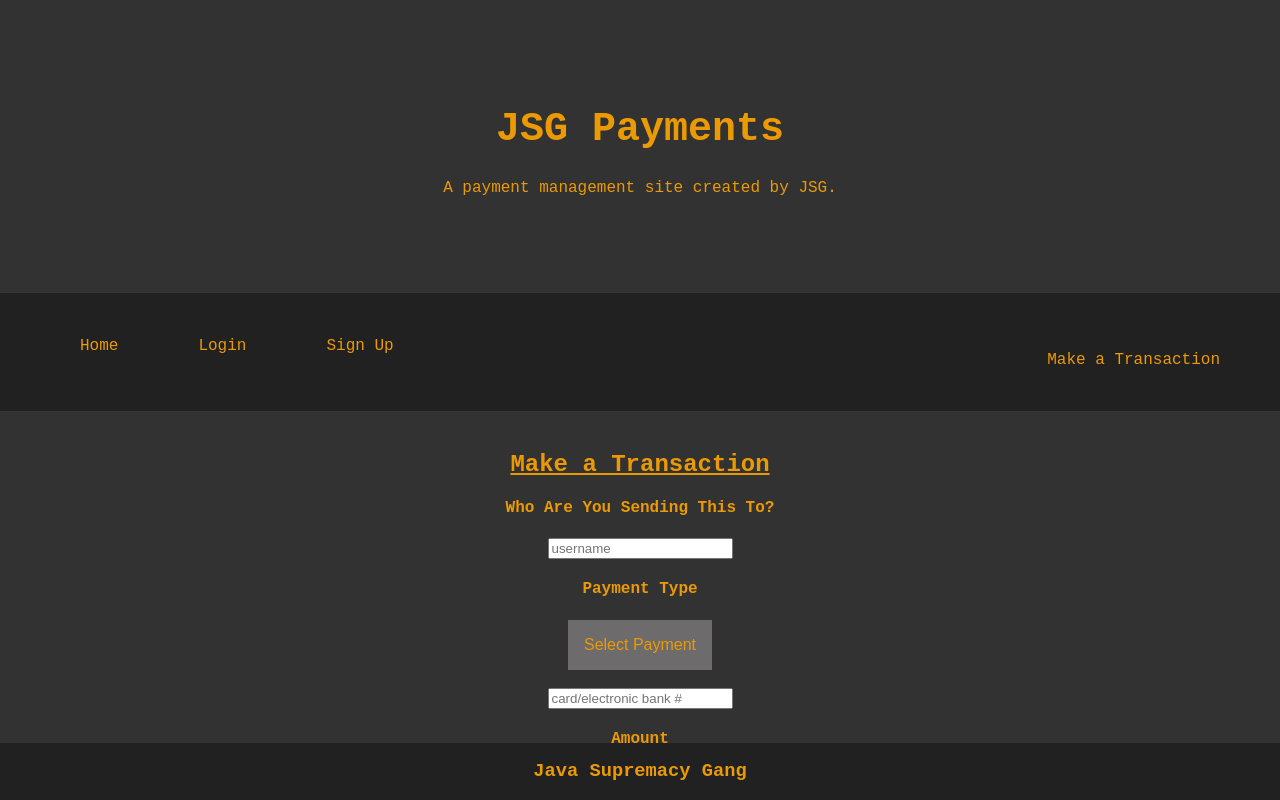
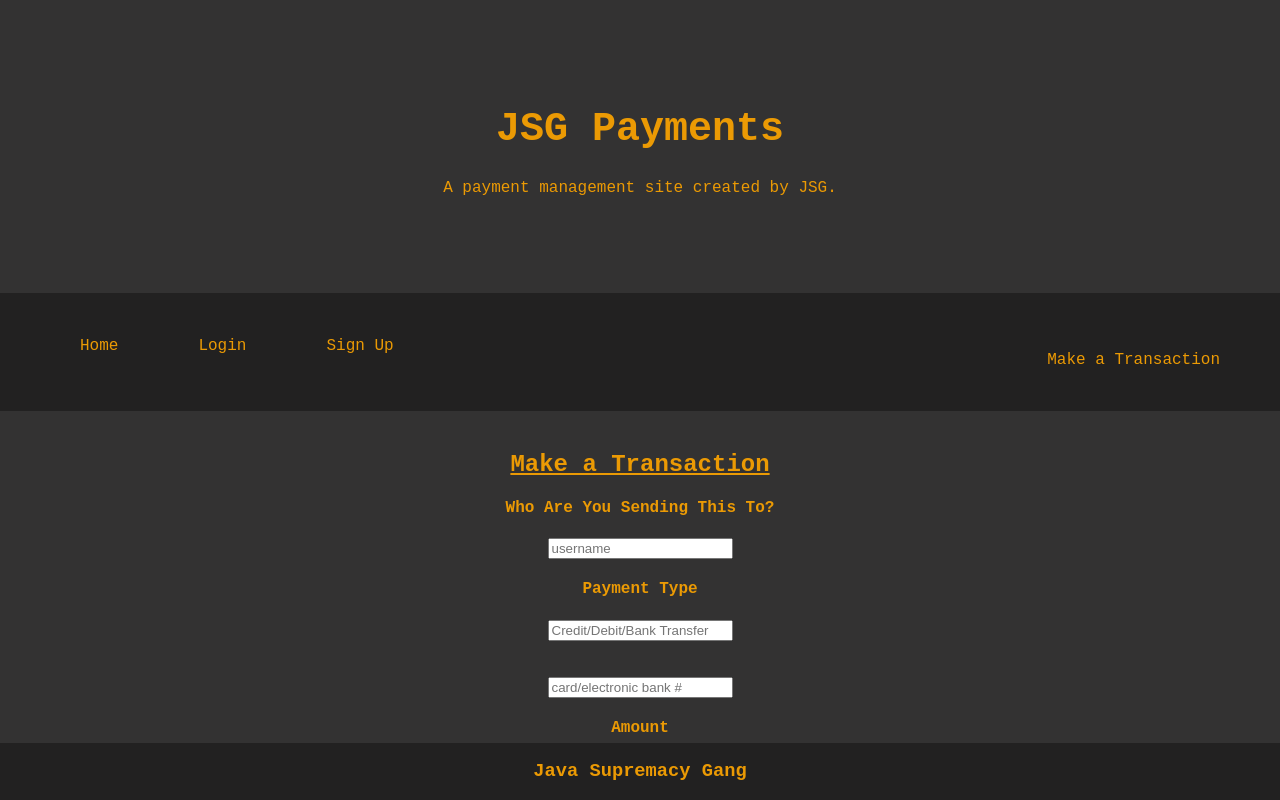
Before and after one commit to bsoukup1108/JSG, a React (Create React App) app in the folder front-end/: page /makeTransaction in a window 1280 px wide. Shown: the top 800 px of the page. Built offline with nearby package versions, Linux system fonts and the light colour scheme; no server answers.

Commit message:
remove dropdown

```diff
--- a/front-end/src/App.css
+++ b/front-end/src/App.css
@@ -144,7 +144,7 @@ footer.footer {
 
 }
 
-.dropbtn {
+/* .dropbtn {
   background-color: rgb(109, 107, 107);
   color: rgb(235, 154, 4);
   padding: 16px;
@@ -152,7 +152,7 @@ footer.footer {
   border: none;
   cursor: pointer;
 }
-.dropdown {
+.payment {
   position: relative;
   display: inline-block;
 }
@@ -173,7 +173,7 @@ footer.footer {
   display: block;
 }
 
-.dropdown-content a:hover {
+.payment:hover {
   background-color: rgb(34, 33, 33)
 }
 
@@ -184,4 +184,4 @@ footer.footer {
 
 .dropdown:hover .dropbtn {
   background-color: rgb(34, 33, 33);
-}
+} */
--- a/front-end/src/Transact.js
+++ b/front-end/src/Transact.js
@@ -12,6 +12,7 @@ const Transact = () => {
     const [password, Password] = React.useState('');
     const [result, setResult] = React.useState(null);
     const [message, Message] = React.useState('');
+    const [type, paymentType] = React.useState('');
 
     const handleTransaction = () => {
         console.log('User clicked Send Transaction', username, password);
@@ -48,6 +49,7 @@ const Transact = () => {
         localStorage.setItem("amount", amount);
         localStorage.setItem("username", username);
         localStorage.setItem("message", message);
+        localStorage.setItem("payment", paymentType)
 
     };
     if(result !== null && result.validUsername){
@@ -75,12 +77,15 @@ const Transact = () => {
         <h4>Payment Type</h4>
 
         <div class="dropdown">
-            <button class="dropbtn">Select Payment</button>
+            {/* <button class="dropbtn">Select Payment</button>
             <div class="dropdown-content">
             <a href="#">Credit</a>
             <a href="#">Debit</a>
             <a href="#">Electronic Bank Transfer</a>
-            </div>
+            </div> */}
+        <input placeholder="Credit/Debit/Bank Transfer" value={type}
+                onChange={e => paymentType(e.target.value)}/>
+
         </div>
         <br></br><br></br>
         <input placeholder="card/electronic bank #"/>
```
